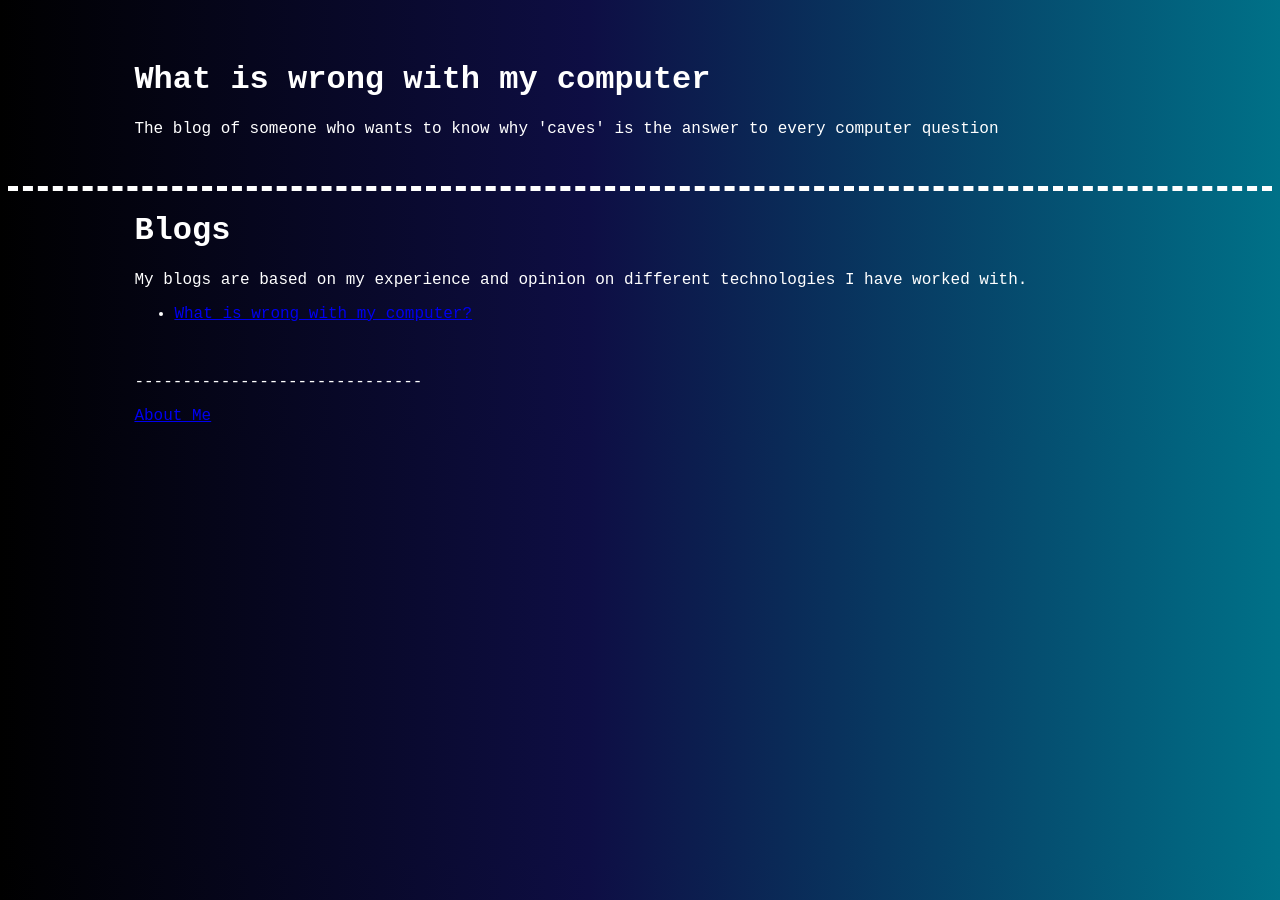
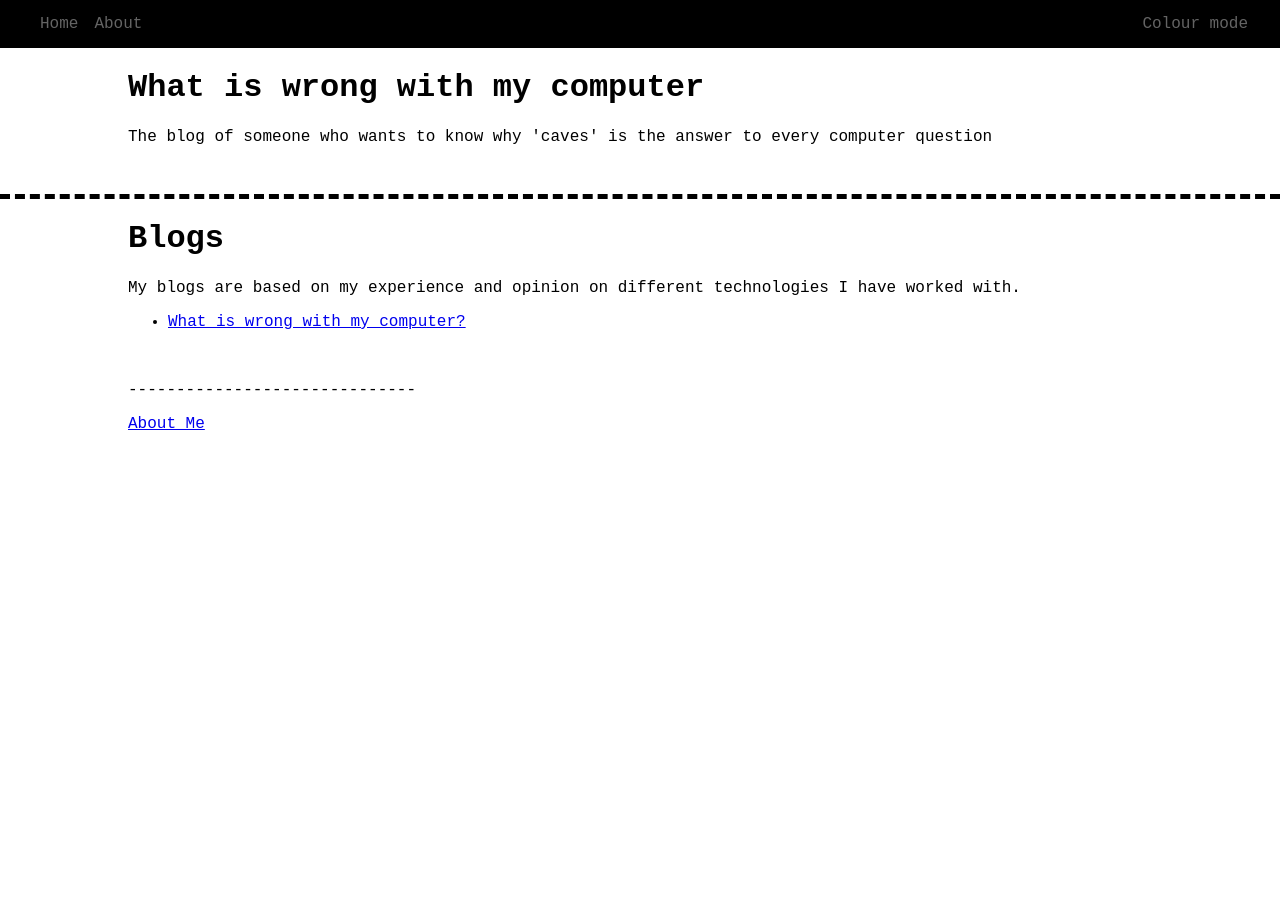
Before and after one commit to IRFrench/WhatIsWrongWithMyComputer.co.uk, a Jekyll site: the page built from test.html, in a window 1280 px wide. Built offline with Jekyll 4.4.1, drawn with Linux system fonts in a browser that asks for light colours.

Commit message:
add navbar

```diff
--- a/_includes/navbar.html
+++ b/_includes/navbar.html
@@ -0,0 +1,19 @@
+<nav class="navbar">
+    <ul class="navbar-nav">
+        <li class="nav-item">
+            <a href="/" class="nav-link">
+                Home
+            </a>
+        </li>
+        <li class="nav-item">
+            <a href="/about" class="nav-link">
+                About
+            </a>
+        </li>
+        <li class="nav-item">
+            <a href="#" class="nav-link">
+                Colour mode
+            </a>
+        </li>
+    </ul>
+</nav>
--- a/_layouts/iffy-post.html
+++ b/_layouts/iffy-post.html
@@ -8,7 +8,7 @@
 <body>
     {% include navbar.html %}
 
-    <div id="content">
+    <div class="content">
         {{ content }}
     </div>
 
--- a/_layouts/iffy.html
+++ b/_layouts/iffy.html
@@ -8,14 +8,14 @@
 <body>
     {% include navbar.html %}
 
-    <div id="header-block">
-        <h1 id="header-title">What is wrong with my computer</h1>
-        <p id="header-text">
+    <div class="header-block">
+        <h1 class="header-title">What is wrong with my computer</h1>
+        <p class="header-text">
             The blog of someone who wants to know why 'caves' is the answer to every computer question
         </p>
     </div>
 
-    <div id="content">
+    <div class="content">
         {{ content }}
     </div>
 
--- a/css/main.css
+++ b/css/main.css
@@ -1,33 +1,81 @@
 body {
-    background: rgb(0, 0, 0);
-    background: linear-gradient(90deg, rgba(0, 0, 0, 1) 0%, rgba(14, 14, 68, 1) 46%, rgba(0, 113, 136, 1) 100%);
-    color: white;
+    --black: black;
+    --white: white;
+    --light_white: rgb(200, 200, 200);
+    --dark_white: rgb(150, 150, 150);
+    --dark_gray: rgb(100, 100, 100);
+    --light_black: rgb(50, 50, 50);
+    --black_to_blue: linear-gradient(90deg, rgba(0, 0, 0, 1) 0%, rgba(14, 14, 68, 1) 46%, rgba(0, 113, 136, 1) 100%);
+
+
+    margin: 0;
+    padding: 0;
+    background: var(--white);
+    color: var(--black);
     font-family: Courier New, monospace;
 }
 
-#header-block {
-    padding: 2rem 10% 2rem 10%;
-    border-bottom: 5px dashed white;
+.navbar {
+    height: 3rem;
+    width: 100vw;
+    position: fixed;
+    background-color: var(--black);
 }
 
-#title {
-    font-family: Andale Mono, monospace;
-    color: rgb(255, 255, 255);
+.navbar-nav {
+    margin: 0;
+    padding-left: 2 rem;
+    list-style: none;
+    display: flex;
+    align-items: center;
+    column-gap: 1rem;
 }
 
-#content {
+.nav-item {
+    height: 100%;
+}
+
+.nav-item:last-child {
+    margin-left: auto;
+    margin-right: 2rem;
+}
+
+.nav-link {
+    display: flex;
+    align-items: center;
+    height: 3rem;
+    color: var(--dark_gray);
+    text-decoration: none;
+}
+
+.nav-link:hover {
+    color: var(--light_white);
+    transition: 600ms;
+}
+
+.header-block {
+    padding: 3rem 10% 2rem 10%;
+    border-bottom: 5px dashed var(--black);
+}
+
+.title {
+    font-family: Andale Mono, monospace;
+    color: var(--black);
+}
+
+.content {
     margin-left: 10%;
     margin-right: 10%;
 }
 
 @media only screen and (max-width: 1000px) {
-    #content {
+    .content {
         margin-left: 0%;
         margin-right: 0%;
     }
 
-    #header-block {
+    .header-block {
         padding: 2rem 0% 2rem 0%;
-        border-bottom: 5px dashed white;
+        border-bottom: 5px dashed var(--black);
     }
 }
--- a/test.html
+++ b/test.html
@@ -4,7 +4,7 @@
 layout: "iffy"
 title: "Home"
 ---
-<h1 id="title">Blogs</h1>
+<h1 class="title">Blogs</h1>
 <p>My blogs are based on my experience and opinion on different technologies I have worked with.</p>
 <div>
     <ul>
```
